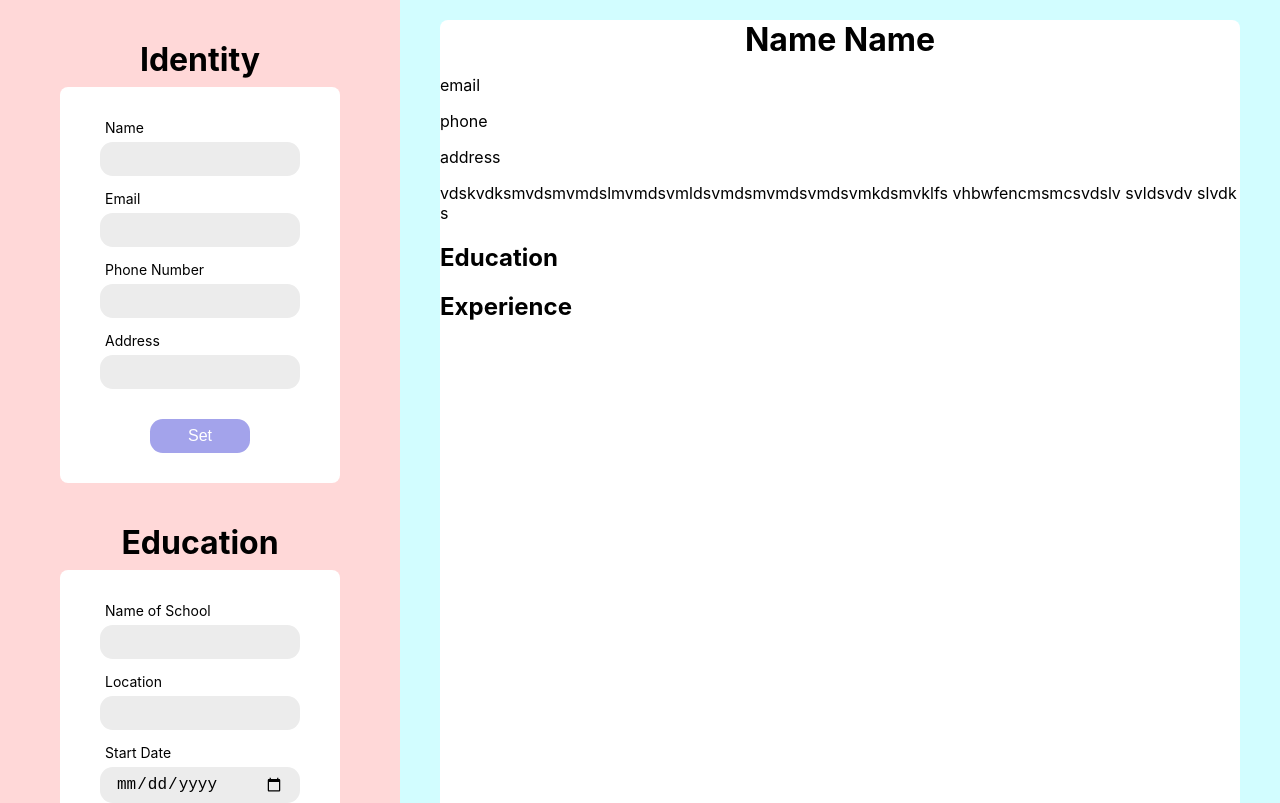
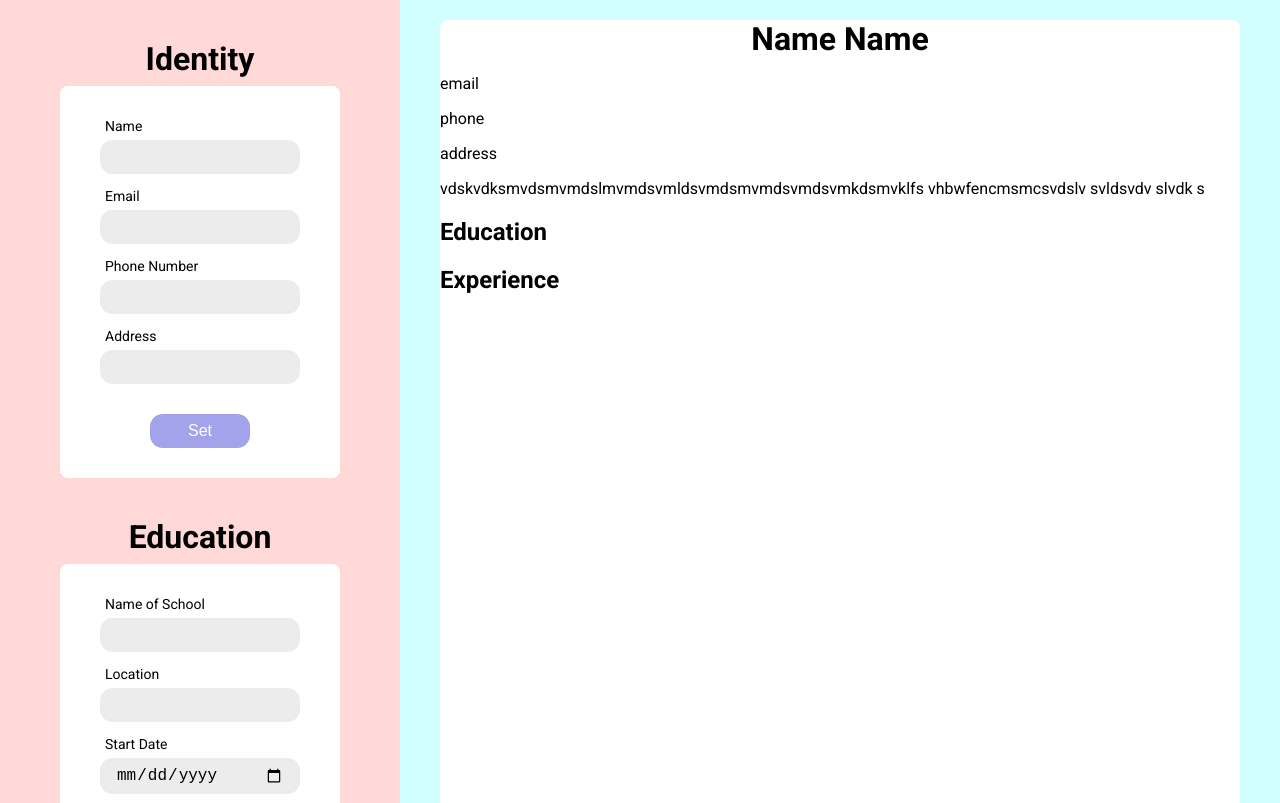
Before and after one commit to John-Jeff/cv-app, a React (Create React App) app: page / in a window 1280 px wide. Shown: the top 803 px of the page. Built offline with nearby package versions, Linux system fonts and the light colour scheme.

Commit message:
Add Roboto font

```diff
--- a/public/index.html
+++ b/public/index.html
@@ -1,20 +1,26 @@
 <!DOCTYPE html>
 <html lang="en">
+
 <head>
   <meta charset="utf-8" />
   <link rel="icon" href="%PUBLIC_URL%/favicon.ico" />
   <meta name="viewport" content="width=device-width, initial-scale=1" />
   <meta name="theme-color" content="#000000" />
-    <meta
-      name="description"
-      content="CV Application"
-    />
+  <meta name="description" content="CV Application" />
   <link rel="apple-touch-icon" href="%PUBLIC_URL%/logo192.png" />
   <link rel="manifest" href="%PUBLIC_URL%/manifest.json" />
+  <link rel="preconnect" href="https://fonts.googleapis.com">
+  <link rel="preconnect" href="https://fonts.gstatic.com" crossorigin>
+  <link
+    href="https://fonts.googleapis.com/css2?family=Roboto:ital,wght@0,300;0,400;0,500;0,700;1,300;1,400;1,500&display=swap"
+    rel="stylesheet">
+
   <title>CV App</title>
 </head>
+
 <body>
   <noscript>You need to enable JavaScript to run this app.</noscript>
   <div id="root"></div>
 </body>
+
 </html>
--- a/src/styles/App.css
+++ b/src/styles/App.css
@@ -1,4 +1,5 @@
 .App {
+  font-family: 'Roboto', sans-serif;
   display: flex;
   justify-content: center;
 }
```
Lines whose indentation alone changed are shown as unchanged.
